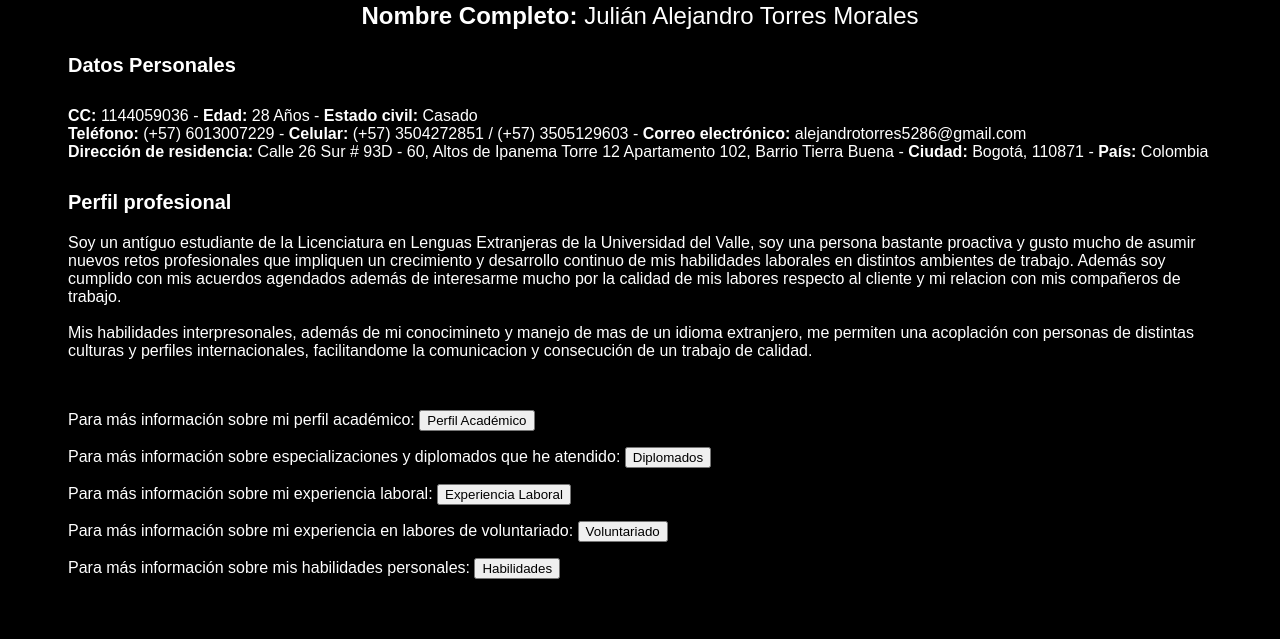
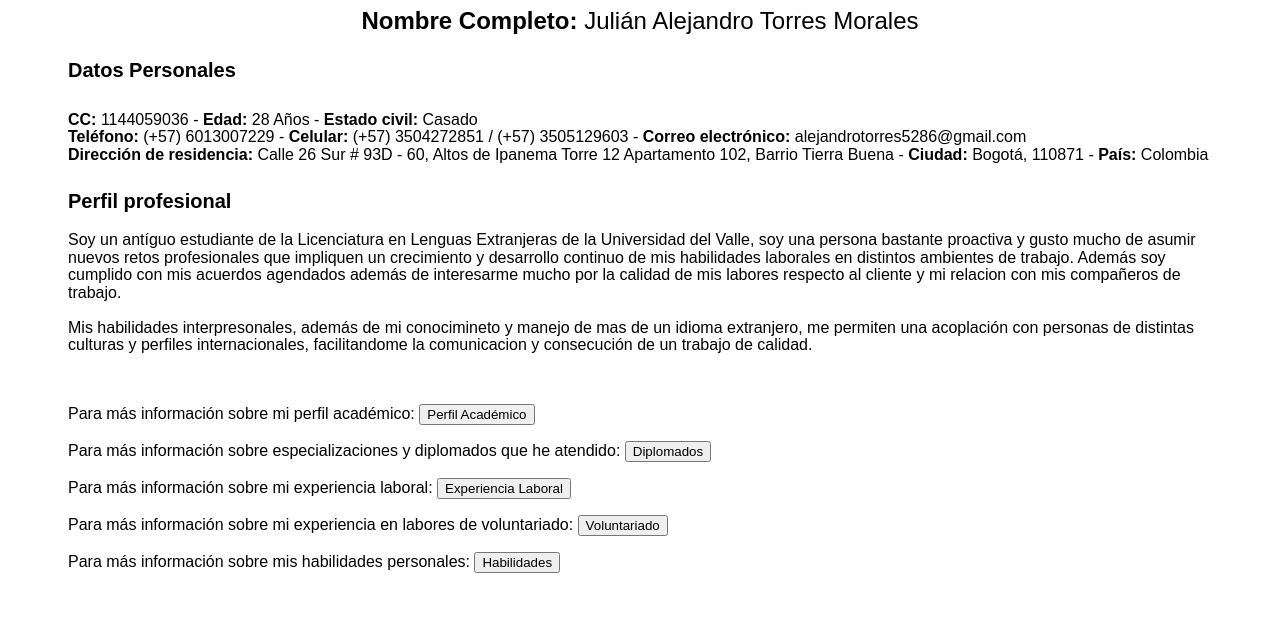
Before and after one commit to jalejotorresm/jalejotorresm.github.io, a plain HTML site: page index.html in a window 1280 px wide. Shown: the part 370-1009 px from the top of the page. Drawn offline with Linux system fonts and the light colour scheme; files whose address does not match are found by name.

Commit message:
Update style.css
More style

```diff
--- a/style.css
+++ b/style.css
@@ -7,19 +7,22 @@ margin: auto;
 display: block;
 height: 15%;
 width: 15%;
+border: solid black;
 border-radius: 50%
 }
 body{
   font-family: Arial, Helvetica, sans-serif;
-  color: white;
-  background-color: black;
+  color: black;
+  background-color: white;
 }
 .pname{
   text-align: center;
   font-size: 24px;
+  line-height: 110%;
 }
 p.myinfo{
-  margin: 0 60px 30px 60px
+  margin: 0 60px 30px 60px;
+  line-height: 110%;
 }
 p.start{
   margin:0 60px 30px 60px;
@@ -27,4 +30,5 @@ p.start{
 }
 div.profile{
   margin: 0 60px 0 60px;
+  line-height: 110%;
 }
```
